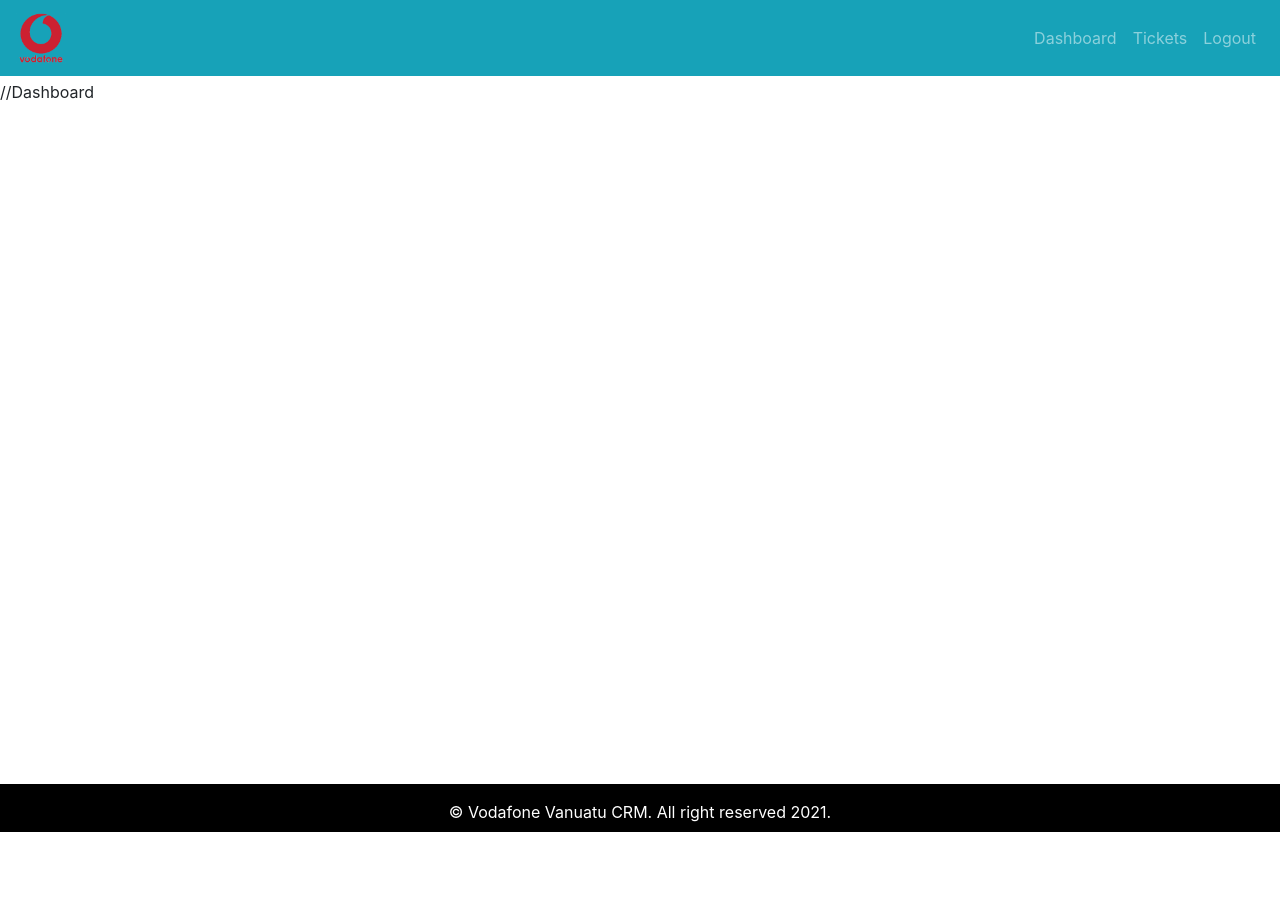
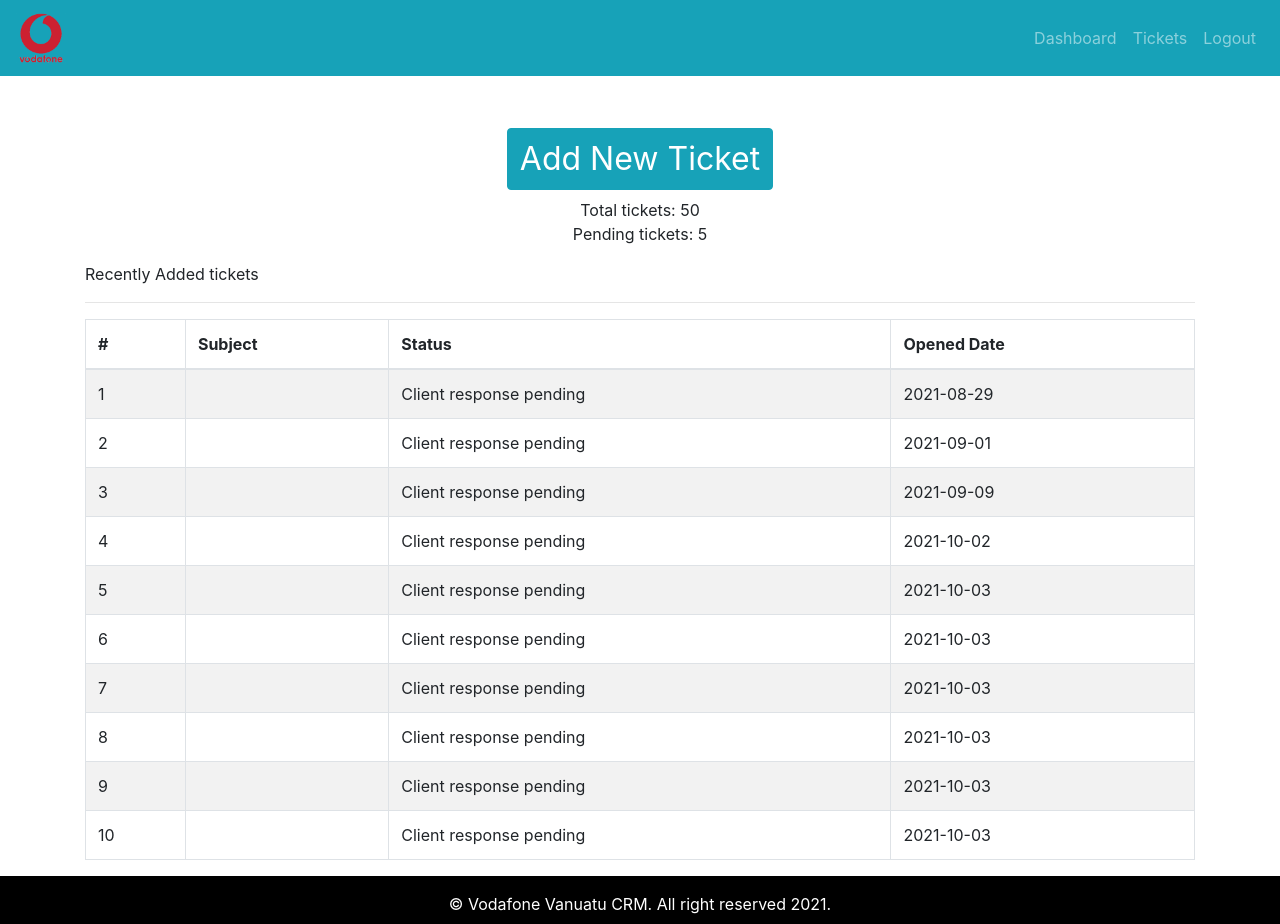
Before and after one commit to Xenrob/crm-frontend, a React (Create React App) app: page / in a window 1280 px wide. Before the commit the page ends 832 px from the top, so only its background shows below. Built offline with nearby package versions, Linux system fonts and the light colour scheme.

Commit message:
dashboard page added

```diff
--- a/src/App.js
+++ b/src/App.js
@@ -1,9 +1,10 @@
 import React from "react";
 import './App.css';
 import { DefaultLayout } from "./layout/DefaultLayout";
+import { Dashboard } from "./pages/dashboard/dashboard.page";
 
 
-import { Entry } from "./pages/entry/Entry.page";
+//import { Entry } from "./pages/entry/Entry.page";
 
 
 function App() {
@@ -11,7 +12,7 @@
       <div className = "App" >
           {/* <Entry /> */}
           <DefaultLayout>
-            //Dashboard
+            <Dashboard />
           </DefaultLayout>
         </div>
     );
--- /dev/null
+++ b/src/assets/data/dummy-tickets.json
@@ -0,0 +1,51 @@
+[{
+        "id": 1,
+        "status": "Client response pending",
+        "addedAt": "2021-08-29"
+    },
+    {
+        "id": 2,
+        "status": "Client response pending",
+        "addedAt": "2021-09-01"
+    },
+    {
+        "id": 3,
+        "status": "Client response pending",
+        "addedAt": "2021-09-09"
+    },
+    {
+        "id": 4,
+        "status": "Client response pending",
+        "addedAt": "2021-10-02"
+    },
+    {
+        "id": 5,
+        "status": "Client response pending",
+        "addedAt": "2021-10-03"
+    },
+    {
+        "id": 6,
+        "status": "Client response pending",
+        "addedAt": "2021-10-03"
+    },
+    {
+        "id": 7,
+        "status": "Client response pending",
+        "addedAt": "2021-10-03"
+    },
+    {
+        "id": 8,
+        "status": "Client response pending",
+        "addedAt": "2021-10-03"
+    },
+    {
+        "id": 9,
+        "status": "Client response pending",
+        "addedAt": "2021-10-03"
+    },
+    {
+        "id": 10,
+        "status": "Client response pending",
+        "addedAt": "2021-10-03"
+    }
+]
--- /dev/null
+++ b/src/components/ticket-table/TicketTable.comp.js
@@ -0,0 +1,33 @@
+import React from 'react'
+import {Table} from 'react-bootstrap'
+
+export const TicketTable = ({tickets}) => {
+    return (
+        <Table striped bordered hover>
+            <thead>
+                <tr>
+                    <th>#</th>
+                    <th>Subject</th>
+                    <th>Status</th>
+                    <th>Opened Date</th>
+                </tr>
+            </thead>
+            <tbody>
+                {tickets.length ? (
+                    tickets.map((row)=> (
+                        <tr key={row.id}>
+                            <td>{row.id}</td>
+                            <td>{row.subject}</td>
+                            <td>{row.status}</td>
+                            <td>{row.addedAt}</td>
+                        </tr>
+                    ))
+                ) : (
+                    <tr>
+                        <td colSpan="4" className="text-center">No ticket to show</td>
+                    </tr>
+                )}
+            </tbody>
+        </Table>
+    )
+}
--- /dev/null
+++ b/src/pages/dashboard/dashboard.page.js
@@ -0,0 +1,38 @@
+import React from 'react'
+import { Container, Row, Col, Button } from 'react-bootstrap'
+import { TicketTable } from '../../components/ticket-table/TicketTable.comp'
+
+// import dummy json file
+import  tickets from '../../assets/data/dummy-tickets.json'
+
+export const Dashboard = () => {
+    return (
+        <Container>
+            <Row>
+                <Col className= "text-center mt-5 mb-2">
+                    <Button variant="info" style={
+                        {fontSize: "2rem", paddig: "10px 30px" }}>
+                        Add New Ticket
+                    </Button>
+                </Col>
+            </Row>
+            <Row>
+                <Col className= "text-center mb-2">
+                    <div>Total tickets: 50</div>
+                    <div>Pending tickets: 5</div>
+                </Col>
+            </Row>
+            <Row>
+                <Col className= "mt-2">
+                    Recently Added tickets
+                </Col>
+            </Row>
+            <hr />
+            <Row>
+                <Col className= "recent-ticket">
+                    <TicketTable tickets={tickets}/>
+                </Col>
+            </Row>
+        </Container>
+    );
+};
```
